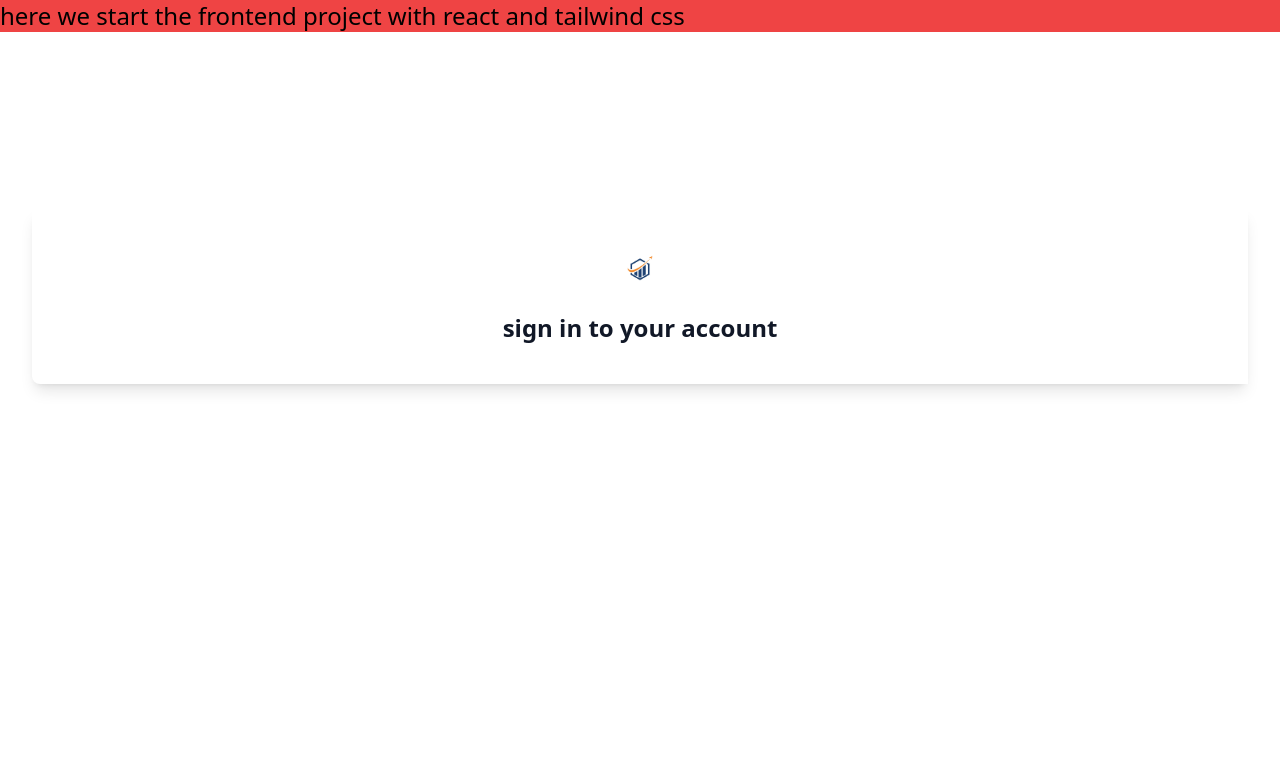
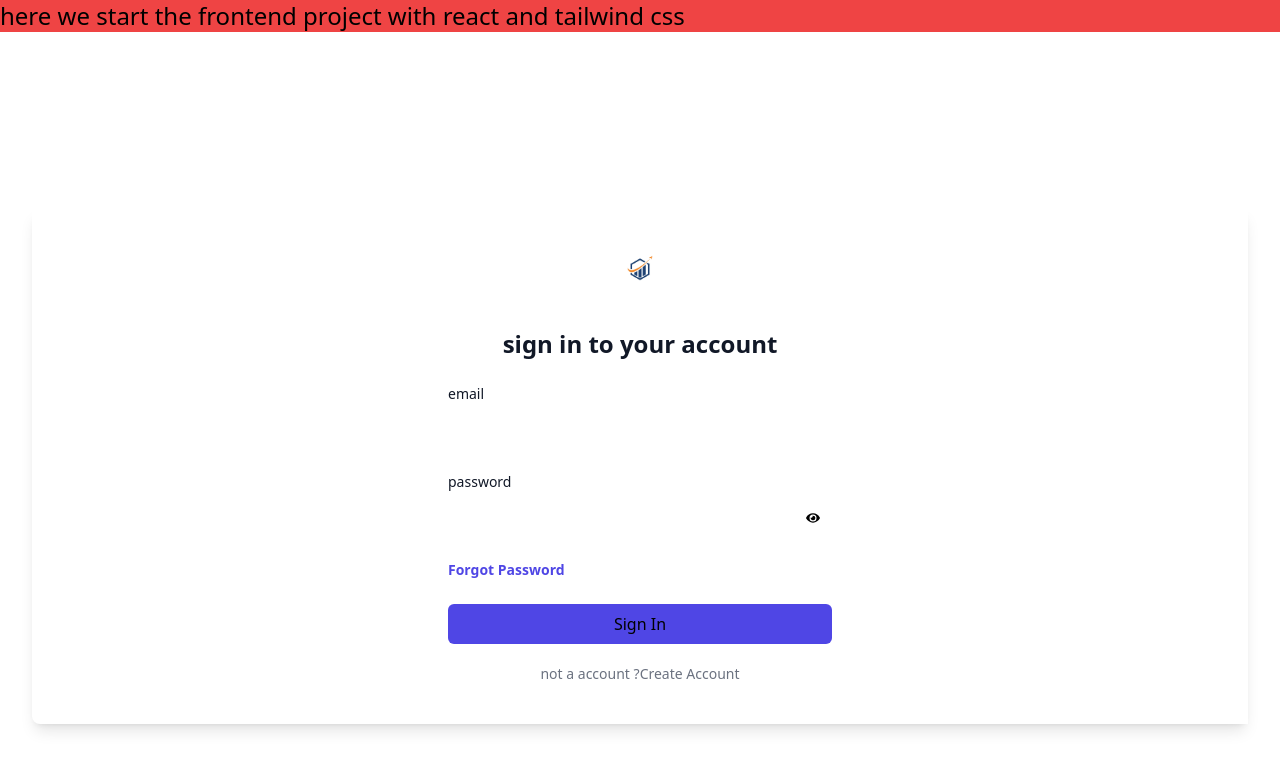
Before and after one commit to fuleprashant/advance_auth_mern, a React (Vite) app in the folder frontend/: page /login in a window 1280 px wide. Shown: the top 770 px of the page. Built offline with nearby package versions, Linux system fonts and the light colour scheme.

Commit message:
complete UI with react hook form of login.jsx code

```diff
--- a/frontend/package.json
+++ b/frontend/package.json
@@ -16,6 +16,7 @@
     "react": "^18.3.1",
     "react-dom": "^18.3.1",
     "react-hook-form": "^7.53.1",
+    "react-icons": "^5.3.0",
     "react-redux": "^9.1.2",
     "react-router-dom": "^6.27.0",
     "universal-cookie": "^7.2.1",
--- a/frontend/src/components/LoginSection/Login.jsx
+++ b/frontend/src/components/LoginSection/Login.jsx
@@ -3,6 +3,7 @@ import logo from "../../assets/download (1).png";
 import * as yup from "yup";
 import { useForm } from "react-hook-form";
 import { yupResolver } from "@hookform/resolvers/yup";
+import { FaEye, FaEyeSlash } from "react-icons/fa";
 
 const Login = () => {
   const [isSignUp, setIsSignUp] = useState(false);
@@ -36,13 +37,24 @@ const Login = () => {
     handleSubmit,
     reset,
     formState: { error },
+    errors,
   } = useForm({
     resolver: yupResolver(isSignUp ? signUpSchema : signInSchema),
   });
 
+  // create a toggle function for the sign-up and sign-in
+  const toggleSignUp = () => {
+    setIsSignUp(!isSignUp);
+  };
+
+  const togglepassword = () => {
+    setShowPassword(!showPassword);
+  };
+
   return (
     <div className="flex min-h-full flex-1 justify-center px-6 py-12 lg:px-8 mt-32">
       <div className="flex flex-col justify-center w-[1254px] px-4 py-10 md:px-0 space-y-6 shadow-lg rounded-l-lg ">
+        <div>
           <img
             src={logo}
             alt="your company logo"
@@ -53,6 +65,103 @@ const Login = () => {
           </h2>
         </div>
         {/* here we start the react-hook-form */}
+
+        <div className="mt-10 sm:mx-auto sm:w-full sm:max-w-sm">
+          <form onSubmit={handleSubmit()} className="space-y-6">
+            {isSignUp && (
+              <div>
+                <label
+                  htmlFor="name"
+                  className="flex text-sm font-medium text-gray-900"
+                >
+                  name
+                </label>
+                <div className="mt-2">
+                  <input
+                    id="name"
+                    name="name"
+                    type="text"
+                    {...register("name")}
+                    className="block w-full rounded-md border-0 py-1.5 px-2 bg-blue-50"
+                  />
+                  {errors?.name && (
+                    <p className="text-red-600">{errors?.name.message}</p>
+                  )}
+                </div>
+              </div>
+            )}
+            <div>
+              <label
+                htmlFor="name"
+                className="flex text-sm font-medium text-gray-900"
+              >
+                email
+              </label>
+              <div className="mt-2">
+                <input
+                  id="email"
+                  name="email"
+                  type="email"
+                  {...register("email")}
+                  className="block w-full rounded-md border-0 py-1.5 px-2"
+                />
+                {errors?.name && (
+                  <p className="text-red-600">{errors?.name.message}</p>
+                )}
+              </div>
+            </div>
+            <div>
+              <label
+                htmlFor="name"
+                className="flex text-sm font-medium text-gray-900"
+              >
+                password
+              </label>
+              <div className="mt-2 relative">
+                <input
+                  id="password"
+                  name="password"
+                  type={showPassword ? "text" : "password"}
+                  {...register("password")}
+                  className="block w-full rounded-md border-0 py-1.5 px-2"
+                />
+                <div
+                  className="absolute inset-y-0 right-0 pr-3 flex items-center text-sm cursor-pointer"
+                  onClick={togglepassword}
+                >
+                  {showPassword ? <FaEyeSlash /> : <FaEye />}
+                </div>
+                {errors?.name && (
+                  <p className="text-red-600">{errors?.name.message}</p>
+                )}
+              </div>
+            </div>
+            {!isSignUp && (
+              <div className="text-sm flex mt-2">
+                <button className="font-semibold text-indigo-600 hover:text-indigo-400">
+                  Forgot Password
+                </button>
+              </div>
+            )}
+            <div>
+              <button
+                type="submit"
+                className="flex w-full justify-center rounded-md bg-indigo-600 hover:bg-indigo-400 h-10 text-center"
+              >
+                <p className="mt-2">
+                  {isSignUp ? "create Account" : "Sign In"}
+                </p>
+              </button>
+            </div>
+          </form>
+          <p className="mt-5 text-center text-sm text-gray-500">
+            {isSignUp ? "Already have an accoun !" : "not a account ?"}
+            <button onClick={toggleSignUp}>
+              {isSignUp ? "Sign in" : "Create Account"}
+            </button>
+          </p>
+        </div>
+      </div>
     </div>
   );
 };
```
Also changed, not shown: 1 other file (tests, documents, lock files or other folders). Lines whose indentation alone changed are shown as unchanged.
